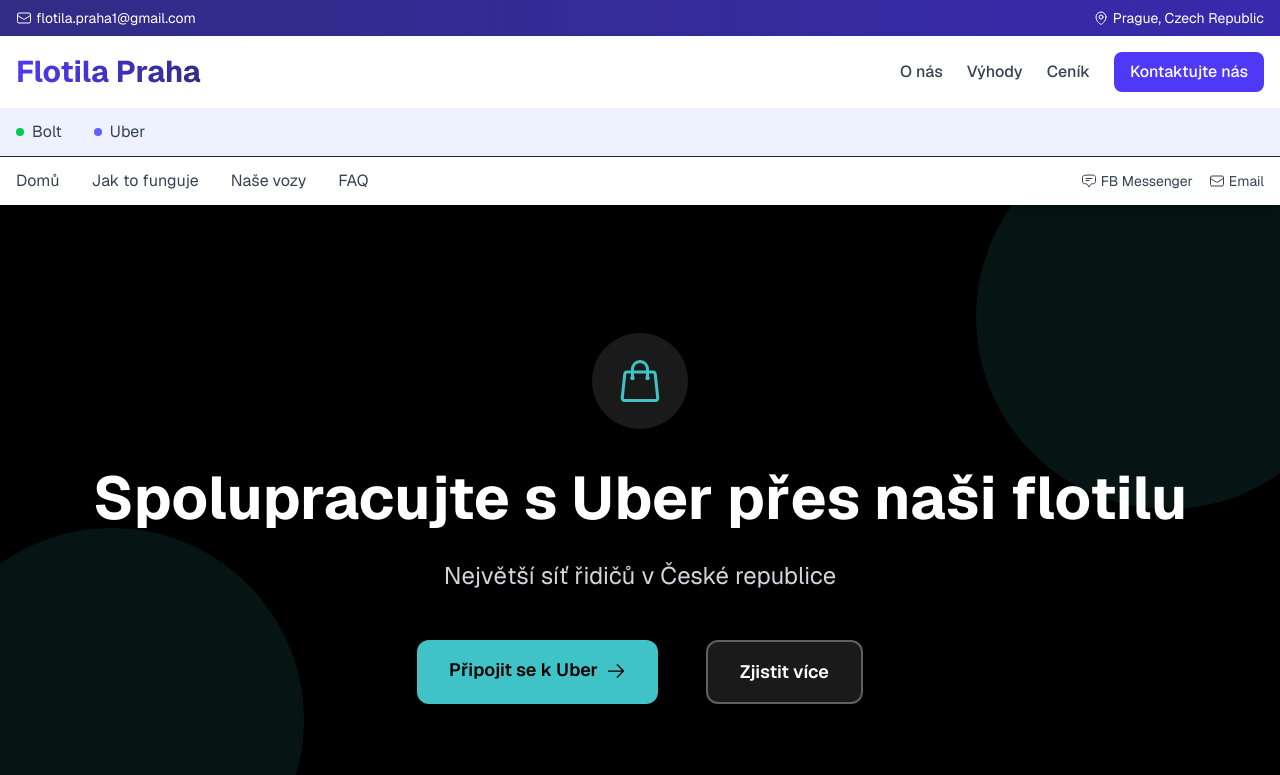
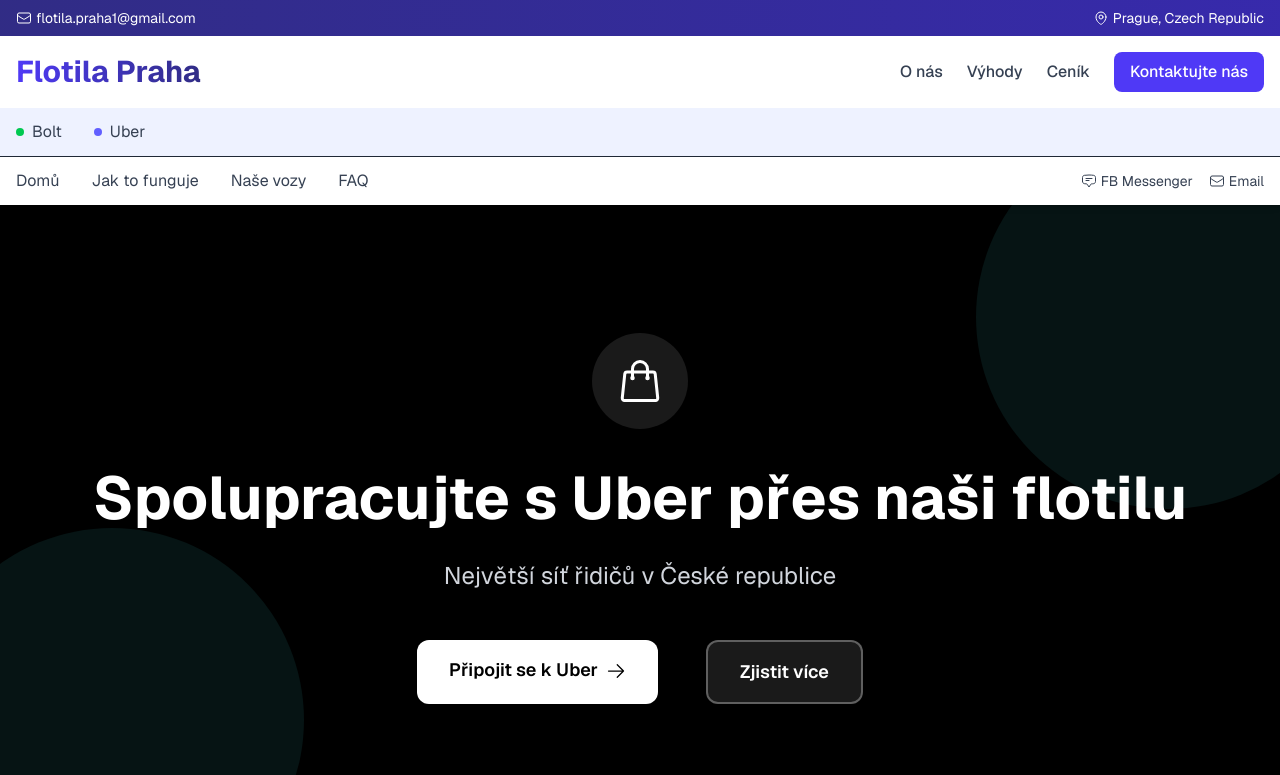
Before and after one commit to r1xvu0/fleet-app-hanzlik, a Next.js app: page /uber in a window 1280 px wide. Shown: the top 775 px of the page. Built offline with nearby package versions, Linux system fonts and the light colour scheme.

Commit message:
black white

```diff
--- a/src/app/bolt/page.js
+++ b/src/app/bolt/page.js
@@ -26,7 +26,7 @@
 
         <div className="max-w-7xl mx-auto text-center relative z-10">
           <div className="bg-white/10 p-6 rounded-full w-24 h-24 mx-auto mb-8 backdrop-blur-sm flex items-center justify-center">
-            <BoltIcon className="h-16 w-16 text-[#8CFF00]" />
+            <BoltIcon className="h-16 w-16 text-white" />
           </div>
           <h1 className="text-4xl md:text-5xl lg:text-6xl font-bold mb-6 leading-tight">
             Spolupracujte s Bolt přes naši flotilu
--- a/src/app/uber/page.js
+++ b/src/app/uber/page.js
@@ -26,7 +26,7 @@
 
         <div className="max-w-7xl mx-auto text-center relative z-10">
           <div className="bg-white/10 p-6 rounded-full w-24 h-24 mx-auto mb-8 backdrop-blur-sm flex items-center justify-center">
-            <ShoppingBagIcon className="h-16 w-16 text-[#3FC3C6]" />
+            <ShoppingBagIcon className="h-16 w-16 text-white" />
           </div>
           <h1 className="text-4xl md:text-5xl lg:text-6xl font-bold mb-6 leading-tight">
             Spolupracujte s Uber přes naši flotilu
@@ -35,7 +35,7 @@
             Největší síť řidičů v České republice
           </p>
           <div className="flex flex-col sm:flex-row justify-center gap-6 sm:space-x-6">
-            <Link href="/contact" className="bg-[#3FC3C6] hover:bg-[#35ADB0] text-black px-8 py-4 rounded-xl text-lg font-semibold transition-all shadow-lg hover:shadow-xl">
+            <Link href="/contact" className="bg-white hover:bg-gray-300 text-black px-8 py-4 rounded-xl text-lg font-semibold transition-all shadow-lg hover:shadow-xl">
               Připojit se k Uber
               <ArrowRightIcon className="w-5 h-5 ml-2 inline-block" />
             </Link>
```
